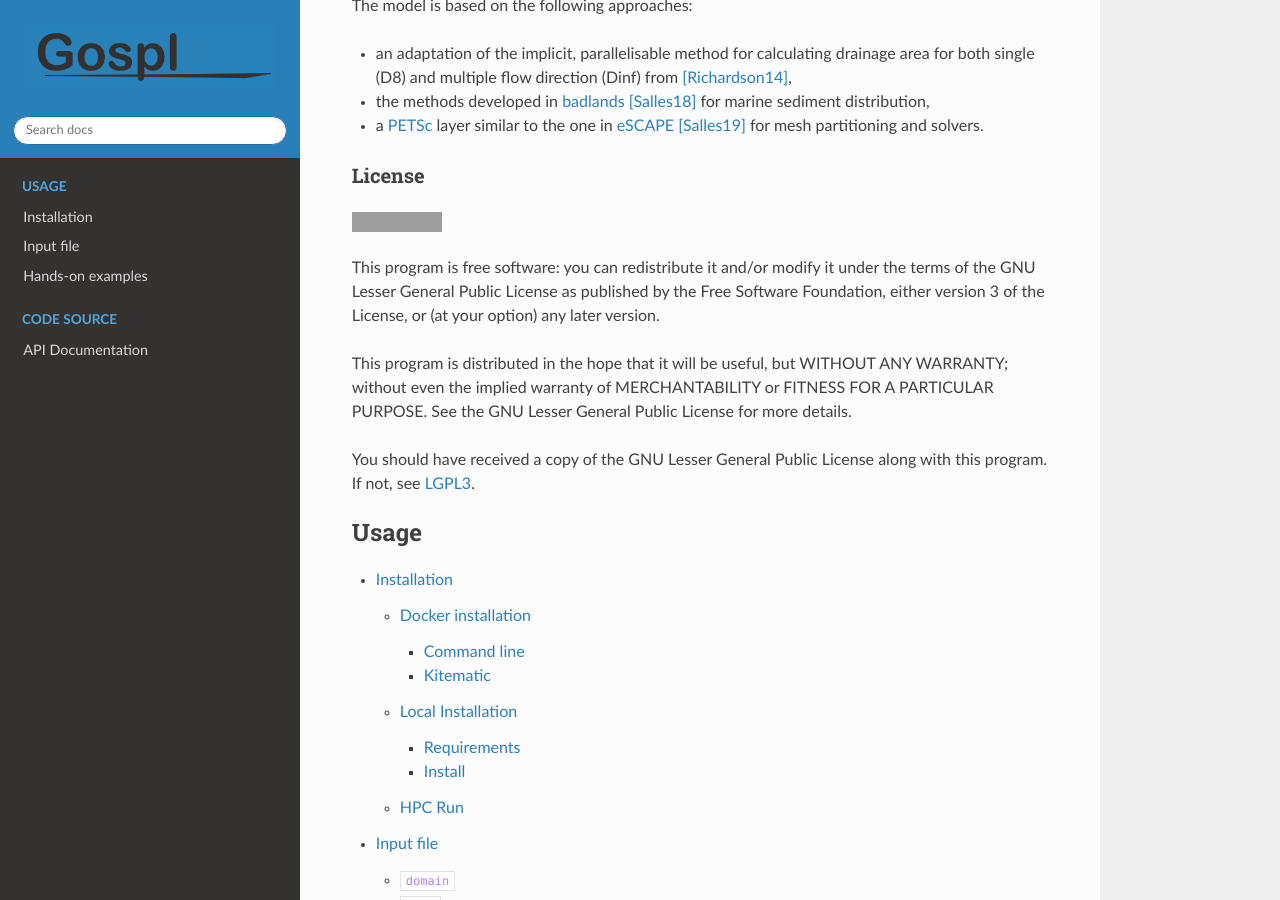
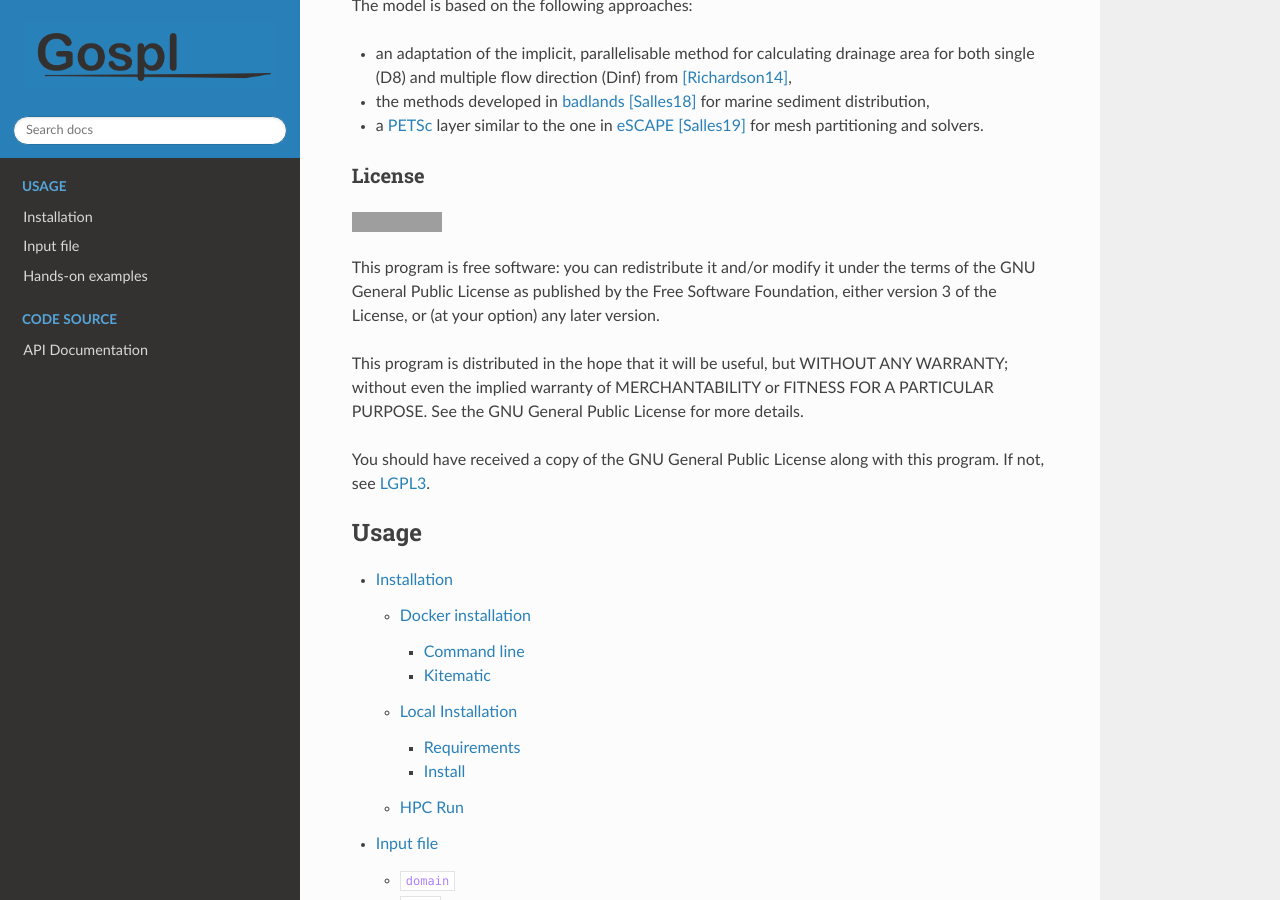
Before and after one commit to Geodels/gospl, a Sphinx documentation site: the page built from docs/index.rst, in a window 1280 px wide and 900 px high, scrolled down 1033 px. Built offline with Sphinx 7.4.7 and the Read the Docs theme 2.0.0, drawn with Linux system fonts in a browser that asks for light colours; the version number is read from the project's files by our own code; grey boxes are pictures that could not be loaded.

Commit message:
GPL license

```diff
--- a/docs/index.rst
+++ b/docs/index.rst
@@ -46,11 +46,11 @@
 
 
 
-This program is free software: you can redistribute it and/or modify it under the terms of the GNU Lesser General Public License as published by the Free Software Foundation, either version 3 of the License, or (at your option) any later version.
+This program is free software: you can redistribute it and/or modify it under the terms of the GNU  General Public License as published by the Free Software Foundation, either version 3 of the License, or (at your option) any later version.
 
-This program is distributed in the hope that it will be useful, but WITHOUT ANY WARRANTY; without even the implied warranty of MERCHANTABILITY or FITNESS FOR A PARTICULAR PURPOSE. See the GNU Lesser General Public License for more details.
+This program is distributed in the hope that it will be useful, but WITHOUT ANY WARRANTY; without even the implied warranty of MERCHANTABILITY or FITNESS FOR A PARTICULAR PURPOSE. See the GNU  General Public License for more details.
 
-You should have received a copy of the GNU Lesser General Public License along with this program. If not, see `LGPL3`_.
+You should have received a copy of the GNU General Public License along with this program. If not, see `LGPL3`_.
 
 .. toctree::
    :maxdepth: 3
```
Also changed, not shown: README.md (+3 -3 lines).
